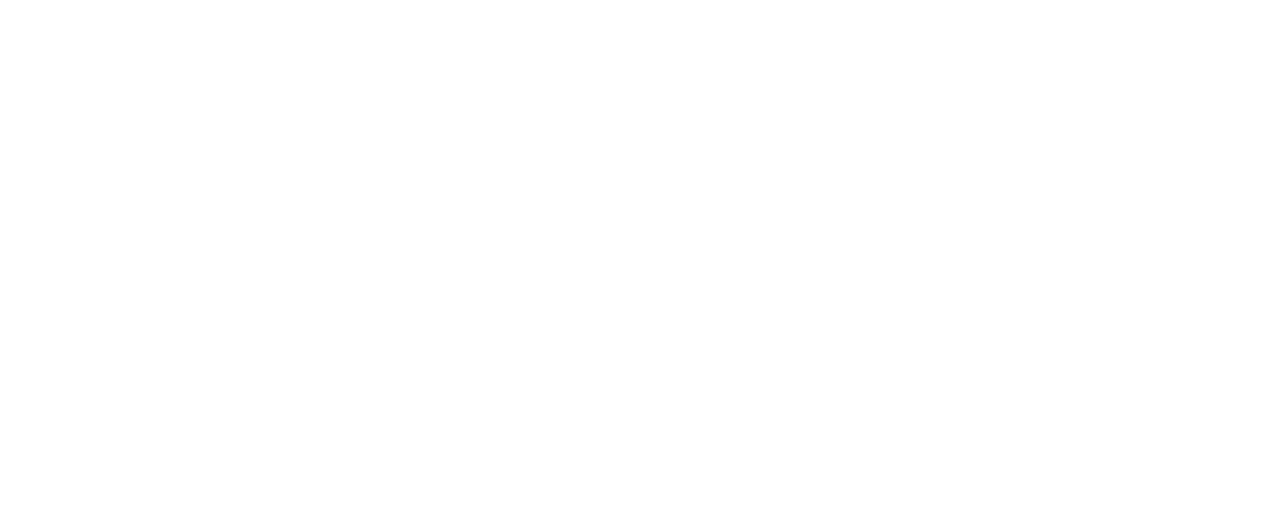
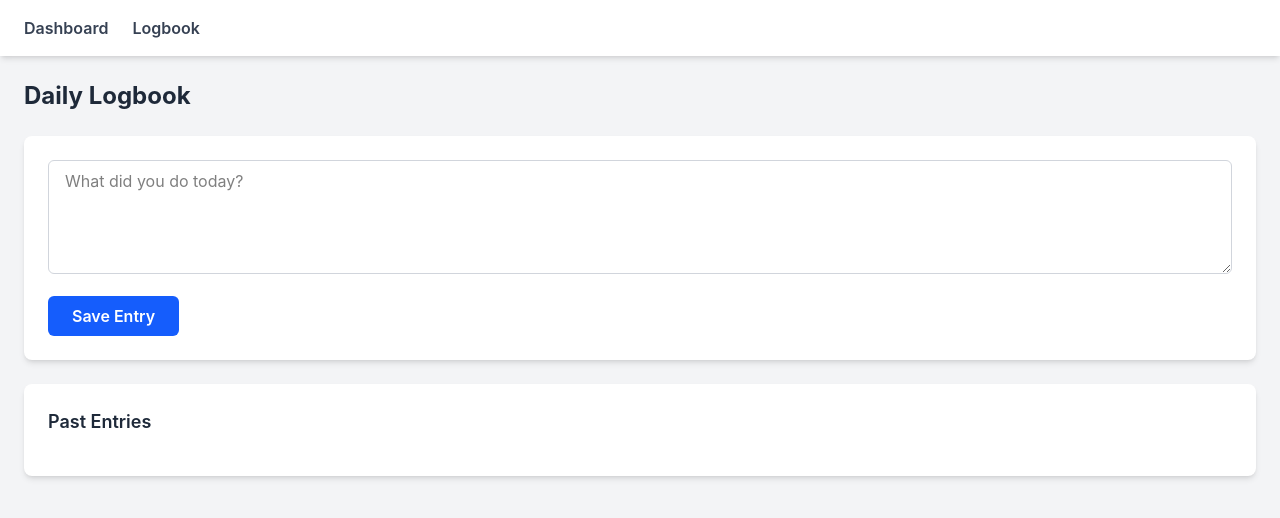
Before and after one commit to Keith-11th/Field-attendance-system, a React (Vite) app in the folder frontend/: page /student/logbook in a window 1280 px wide. Before the commit this address had no page. Shown: the top 518 px of the page. Built offline with nearby package versions, Linux system fonts and the light colour scheme.

Commit message:
Add Navbar for navigation between Dashboard and Logbook

```diff
--- a/frontend/src/App.tsx
+++ b/frontend/src/App.tsx
@@ -1,6 +1,7 @@
 import { BrowserRouter, Routes, Route, Navigate } from 'react-router-dom'
 import Login from './components/Login'
 import StudentDashboard from './components/StudentDashboard'
+import Logbook from './components/Logbook'
 
 function App() {
   return (
@@ -9,6 +10,7 @@ function App() {
         <Route path="/" element={<Navigate to="/login" />} />
         <Route path="/login" element={<Login />} />
         <Route path="/student/dashboard" element={<StudentDashboard />} />
+        <Route path="/student/logbook" element={<Logbook />} />
       </Routes>
     </BrowserRouter>
   )
--- /dev/null
+++ b/frontend/src/components/Logbook.tsx
@@ -0,0 +1,60 @@
+import { useState } from 'react'
+import Navbar from './Navbar'
+
+function Logbook() {
+  const [entryText, setEntryText] = useState('')
+  const [entries, setEntries] = useState<string[]>([])
+
+  function handleSaveEntry() {
+    setEntries([...entries, entryText])
+    setEntryText('')
+  }
+
+  return (
+    <div className="min-h-screen bg-gray-100">
+      <Navbar />
+
+      <div className="p-6">
+        <h1 className="mb-6 text-2xl font-bold text-gray-800">
+          Daily Logbook
+        </h1>
+
+        <div className="mb-6 rounded-lg bg-white p-6 shadow-md">
+          <textarea
+            placeholder="What did you do today?"
+            value={entryText}
+            onChange={(e) => setEntryText(e.target.value)}
+            className="mb-4 w-full rounded-md border border-gray-300 px-4 py-2 focus:outline-none focus:ring-2 focus:ring-blue-500"
+            rows={4}
+          />
+
+          <button
+            onClick={handleSaveEntry}
+            className="rounded-md bg-blue-600 px-6 py-2 font-semibold text-white hover:bg-blue-700"
+          >
+            Save Entry
+          </button>
+        </div>
+
+        <div className="rounded-lg bg-white p-6 shadow-md">
+          <h2 className="mb-4 text-lg font-semibold text-gray-800">
+            Past Entries
+          </h2>
+
+          <ul>
+            {entries.map((entry, index) => (
+              <li
+                key={index}
+                className="border-b py-2 text-gray-700 last:border-0"
+              >
+                {entry}
+              </li>
+            ))}
+          </ul>
+        </div>
+      </div>
+    </div>
+  )
+}
+
+export default Logbook
--- /dev/null
+++ b/frontend/src/components/Navbar.tsx
@@ -0,0 +1,17 @@
+import { Link } from 'react-router-dom'
+
+function Navbar() {
+  return (
+    <nav className="flex gap-6 bg-white px-6 py-4 shadow-md">
+      <Link to="/student/dashboard" className="font-semibold text-gray-700 hover:text-blue-600">
+        Dashboard
+      </Link>
+
+      <Link to="/student/logbook" className="font-semibold text-gray-700 hover:text-blue-600">
+        Logbook
+      </Link>
+    </nav>
+  )
+}
+
+export default Navbar
--- a/frontend/src/components/StudentDashboard.tsx
+++ b/frontend/src/components/StudentDashboard.tsx
@@ -1,4 +1,5 @@
 import { useState } from 'react'
+import Navbar from './Navbar'
 
 function StudentDashboard() {
   const studentName = 'John Doe'
@@ -15,7 +16,10 @@ function StudentDashboard() {
   }
 
   return (
-    <div className="min-h-screen bg-gray-100 p-6">
+    <div className="min-h-screen bg-gray-100">
+      <Navbar />
+
+      <div className="p-6">
         <h1 className="mb-6 text-2xl font-bold text-gray-800">
           Welcome, {studentName}
         </h1>
@@ -54,6 +58,7 @@ function StudentDashboard() {
           </ul>
         </div>
       </div>
+    </div>
   )
 }
 
```
Lines whose indentation alone changed are shown as unchanged.
